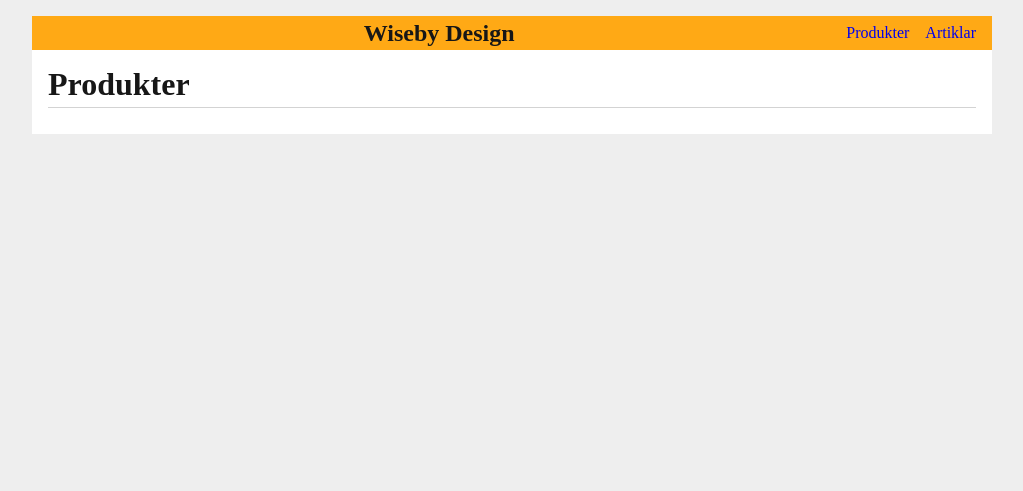
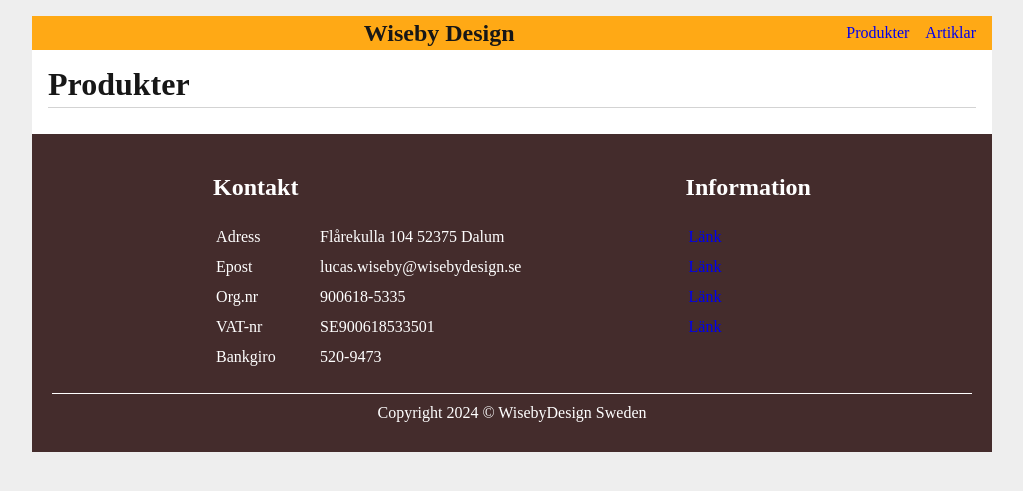
Before and after one commit to wiseby/wiseby-design-store, a Flask app: page / in a window 1280 px wide. Shown: the top 491 px of the page, without its empty margins (128-1151 px from the left). Run offline with Flask 3, Linux system fonts and the light colour scheme; data that the repository does not hold is empty; some web fonts are replaced.

Commit message:
add footer

```diff
--- a/store/product.py
+++ b/store/product.py
@@ -1,8 +1,8 @@
-from flask import (Blueprint, abort, flash, redirect, render_template, request, url_for, )
+from flask import (Blueprint, flash, redirect, render_template, request, url_for, )
 from store import media
 
 from store.auth import login_required
-from store.db import create_product, delete_product, get_db, get_product, get_product_images, get_products, update_product
+from store.db import create_product, delete_product, get_product, get_product_images, get_products, update_product
 from store.models.product import Image, Product
 
 bp = Blueprint('product', __name__)
--- a/store/static/style.css
+++ b/store/static/style.css
@@ -1,15 +1,57 @@
+:root {
+  --orange: #ffa915;
+  --hover: #df8d00;
+  --dark-delimiter: #58427c;
+  --light-delimiter: #ffffff;
+  --dark-brown: #442c2c;
+  --light-text: #ffffff;
+  --light-background: #ffffff;
+  --dark-text: #171717;
+  --fullwidth: 100%;
+}
+
+
 html {
-  font-family: sans-serif;
   background: #eee;
   padding: 1rem;
 }
 body {
   max-width: 960px;
   margin: 0 auto;
-  background: #fff;
+  background: var(--light-background);
   font-family: "Reddit Sans";
-  color: #171717;
+  color: var(--dark-text);
 }
+
+footer {
+  padding: 20px;
+  color: var(--light-text);
+  background-color: var(--dark-brown);
+}
+
+footer > section {
+  padding-bottom: 20px;
+}
+
+section.footer__info {
+  display: flex;
+  justify-content: space-evenly;
+}
+
+section.footer__info td {
+  width: 100px;
+  padding-top: 5px;
+  padding-bottom: 5px;
+}
+
+
+
+section.footer__copy {
+  border-top: 1px solid var(--light-delimiter);
+  padding: 10px;
+  text-align: center;
+}
+
 h1 {
   margin: 1rem 0;
 }
@@ -24,20 +66,20 @@ a:hover {
 }
 
 button {
-  background-color: #ffa915;
+  background-color: var(--orange);
   padding: 10px 20px;
   text-align: center;
   border: none;
 }
 
 button:hover {
-  background-color: #df8d00;
+  background-color: var(--hover);
   cursor: pointer;
 }
 
 hr {
   border: none;
-  border-top: 1px solid #58427c;
+  border-top: 1px solid var(--light-delimiter);
 }
 nav {
   background: #ffa915;
--- a/store/templates/base.html
+++ b/store/templates/base.html
@@ -5,21 +5,13 @@
   <link rel="preconnect" href="https://fonts.gstatic.com" crossorigin>
   <link href="https://fonts.googleapis.com/css2?family=Reddit+Sans:ital,wght@0,200..900;1,200..900&display=swap" rel="stylesheet">
 
-  <title>{% block title %}{% endblock %} - Wiseby Design</title>
+  <title>Wiseby Design</title>
 </head>
 <body>
+  <header>
+    {% include "header.html" %}
+  </header>
 
-  <nav>
-    <h1>Wiseby Design</h1>
-    <ul>
-      <li><a href="{{ url_for('product.index') }}">Produkter</a></li>
-      <li><a href="{{ url_for('blog.index') }}">Artiklar</a></li>
-      {% if g.user %}
-      <li><span>{{ g.user['username'] }}</span>
-        <li><a href="{{ url_for('auth.logout') }}">Logga ut</a>
-      {% endif %}
-    </ul>
-  </nav>
   <main class="content">
     <header>
       {% block header %}{% endblock %}
@@ -29,4 +21,8 @@
     {% endfor %}
     {% block content %}{% endblock %}
   </main>
+
+  <footer>
+    {% include "footer.html" %}
+  </footer>
 </body>
--- /dev/null
+++ b/store/templates/footer.html
@@ -0,0 +1,57 @@
+<section class="footer__info">
+  <article>
+    <h2>Kontakt</h2>
+    <table>
+      <tbody>
+        <tr>
+          <td>Adress</td>
+          <td>Flårekulla 104 52375 Dalum</td>
+        </tr>
+        <tr>
+          <td>Epost</td>
+          <td>lucas.wiseby@wisebydesign.se</td>
+        </tr>
+        <tr>
+          <td>Org.nr</td>
+          <td>900618-5335</td>
+        </tr>
+        <tr>
+          <td>VAT-nr</td>
+          <td>SE900618533501</td>
+        </tr>
+        <tr>
+          <td>Bankgiro</td>
+          <td>520-9473</td>
+        </tr>
+      </tbody>
+    </table>
+  </article>
+  <article class="footer__links">
+    <h2>Information</h2>
+    <table>
+      <tbody>
+        <tr>
+          <td>
+            <a href="{{ url_for('auth.logout') }}">Länk</a>
+          </td>
+        </tr>
+        <tr>
+          <td>
+            <a href="{{ url_for('auth.logout') }}">Länk</a>
+          </td>
+        </tr>
+        <tr>
+          <td>
+            <a href="{{ url_for('auth.logout') }}">Länk</a>
+          </td>
+        </tr>
+        <tr>
+          <td>
+            <a href="{{ url_for('auth.logout') }}">Länk</a>
+          </td>
+        </tr>
+      </tbody>
+    </table>
+  </article>
+</section>
+<section class="footer__copy">Copyright 2024 © WisebyDesign Sweden</section>
--- /dev/null
+++ b/store/templates/header.html
@@ -0,0 +1,13 @@
+<nav>
+  <h1>Wiseby Design</h1>
+  <ul>
+    <li><a href="{{ url_for('product.index') }}">Produkter</a></li>
+    <li><a href="{{ url_for('blog.index') }}">Artiklar</a></li>
+    {% if g.user %}
+    <li><span>{{ g.user['username'] }}</span></li>
+    <li>
+      <a href="{{ url_for('auth.logout') }}">Logga ut</a>
+      {% endif %}
+    </li>
+  </ul>
+</nav>
```
